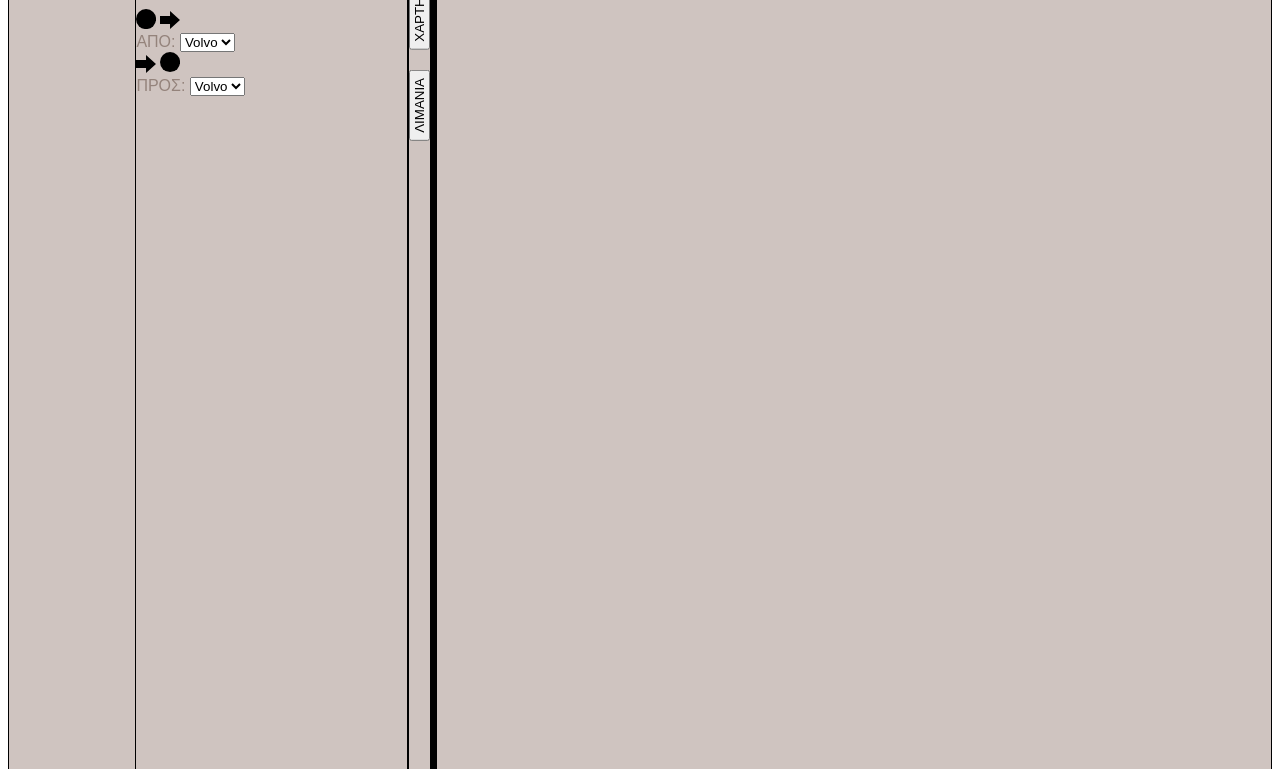
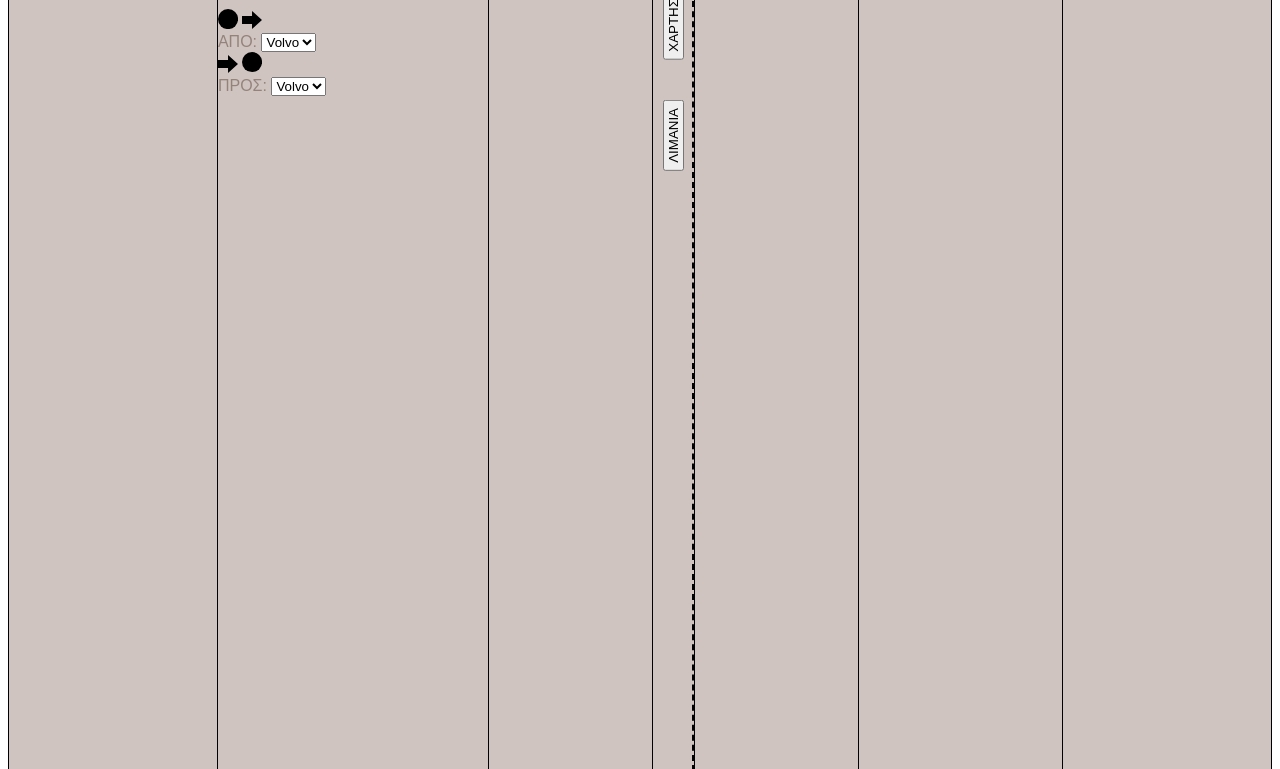
Before and after one commit to openlabathens/aegean-cargo-routes, a plain HTML site: page cargo-sailing-routes.html in a window 1280 px wide. Shown: the part 273-1042 px from the top of the page. Drawn offline with Linux system fonts and the light colour scheme.

Commit message:
Added dashed lines plus main btn

```diff
--- a/cargo-sailing-routes.html
+++ b/cargo-sailing-routes.html
@@ -84,10 +84,15 @@
         <div class="middle-container">
           <div class="btn-map"><button>ΧΑΡΤΗΣ</button></div>
           <div class="btn-port"><button>ΛΙΜΑΝΙΑ</button></div>
+          <div class="vertical-dash"></div>
         </div>
-        <div class="right-container"></div>
+        <div class="right-container">
+          <p>όρισε τις τρέχουσες καιρικές συνθήκες</p>
+        </div>
       </div>
-      <div class="main-btn-container"></div>
+      <div class="main-btn-container">
+        <button>ΧΑΡΑΞΕ ΤΗ ΔΙΑΔΡΟΜΗ</button>
+      </div>
       <div class="bottom-container"></div>
     </div>
   </body>
--- a/style.css
+++ b/style.css
@@ -1,7 +1,7 @@
 .flex-container {
   /* We first create a flex layout context */
-  display: flex;
-  flex-wrap: wrap;
+  /* display: flex; */
+  /* flex-wrap: wrap; */
   /* align-items: stretch; */
   padding: 10%;
   background-color: rgb(207, 196, 192);
@@ -30,7 +30,7 @@
 .main-content-one {
   display: flex;
   /* flex-direction: row; */
-  /* justify-content: center; */
+  justify-content: space-around;
   /* align-items: stretch; */
 }
 
@@ -60,6 +60,7 @@ p {
   display: flex;
   flex-direction: column;
   /* justify-content: center; */
+  position: relative;
   height: 100vh;
 }
 
@@ -67,21 +68,42 @@ p {
   writing-mode: vertical-rl;
   transform: rotate(180deg);
   margin: 10px 0; /* Adjust spacing between buttons */
+  padding: 10px;
 }
 
 .btn-port {
   writing-mode: vertical-rl;
   transform: rotate(180deg);
   margin: 10px 0; /* Adjust spacing between buttons */
+  padding: 10px;
 }
+
+.vertical-dash {
+  border-left: 2px dashed #000; /* Dashed line styling */
+  height: 100%; /* Full height of the container */
+  position: absolute;
+  right: 0; /* Position it on the right side */
+  top: 0; /* Align to the top */
+  margin: 10px 0;
+}
+
 .right-container {
   border: 1px solid black;
 }
 
 .main-btn-container {
+  /* position:relative; */
+  display: flex;
+  justify-content: flex-end;
   border: 1px solid black;
+}
+.main-btn-container button {
+  position: right;
+  /* border: 1px solid black; */
 }
 
 .bottom-container {
-  border: 1px solid black;
+  /* border: 1px solid black; */
+  border-bottom: 3px dashed #000; /* Dashed line styling */
+  margin-top: 20px; /* Space above the dashed line */
 }
```
